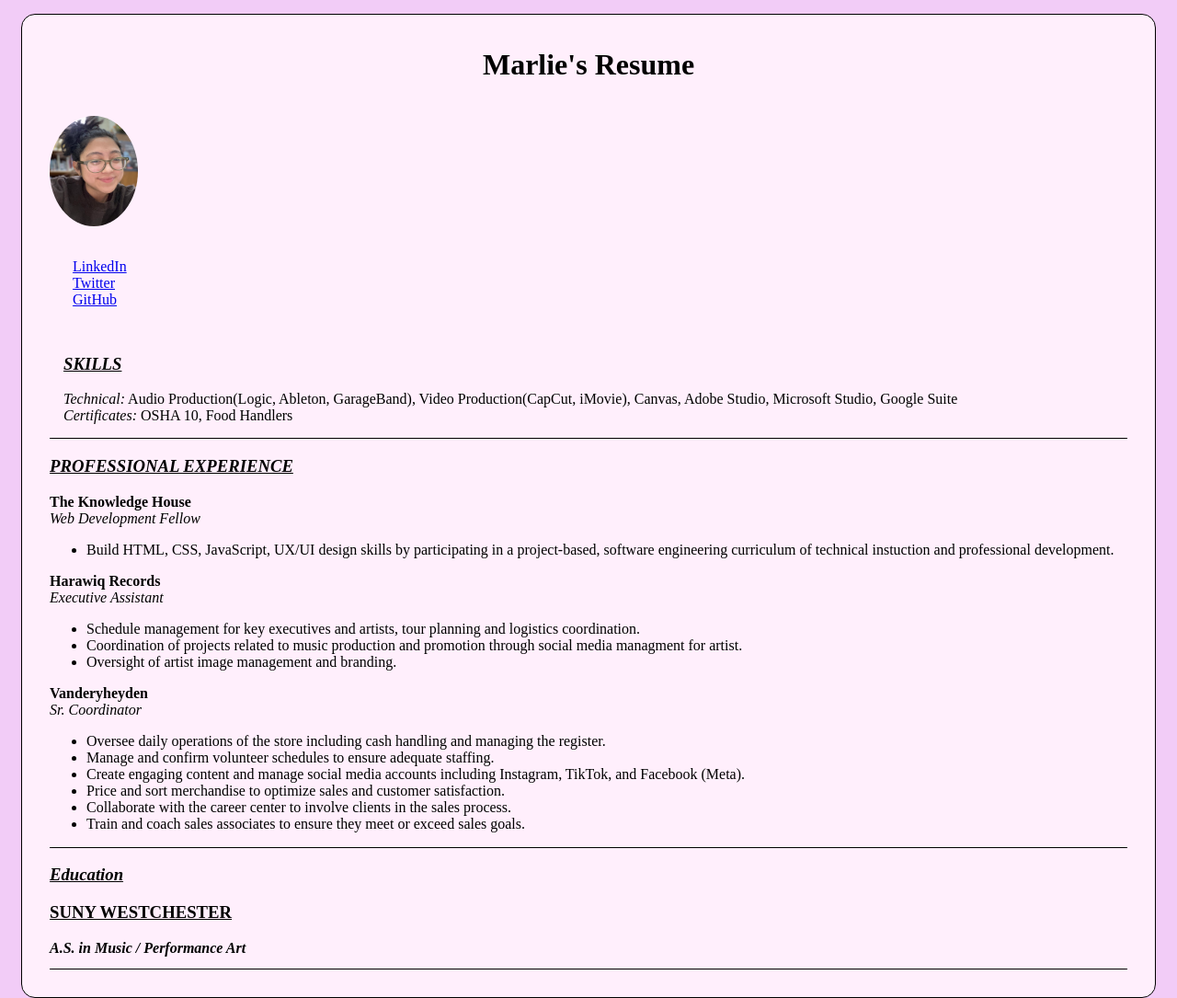
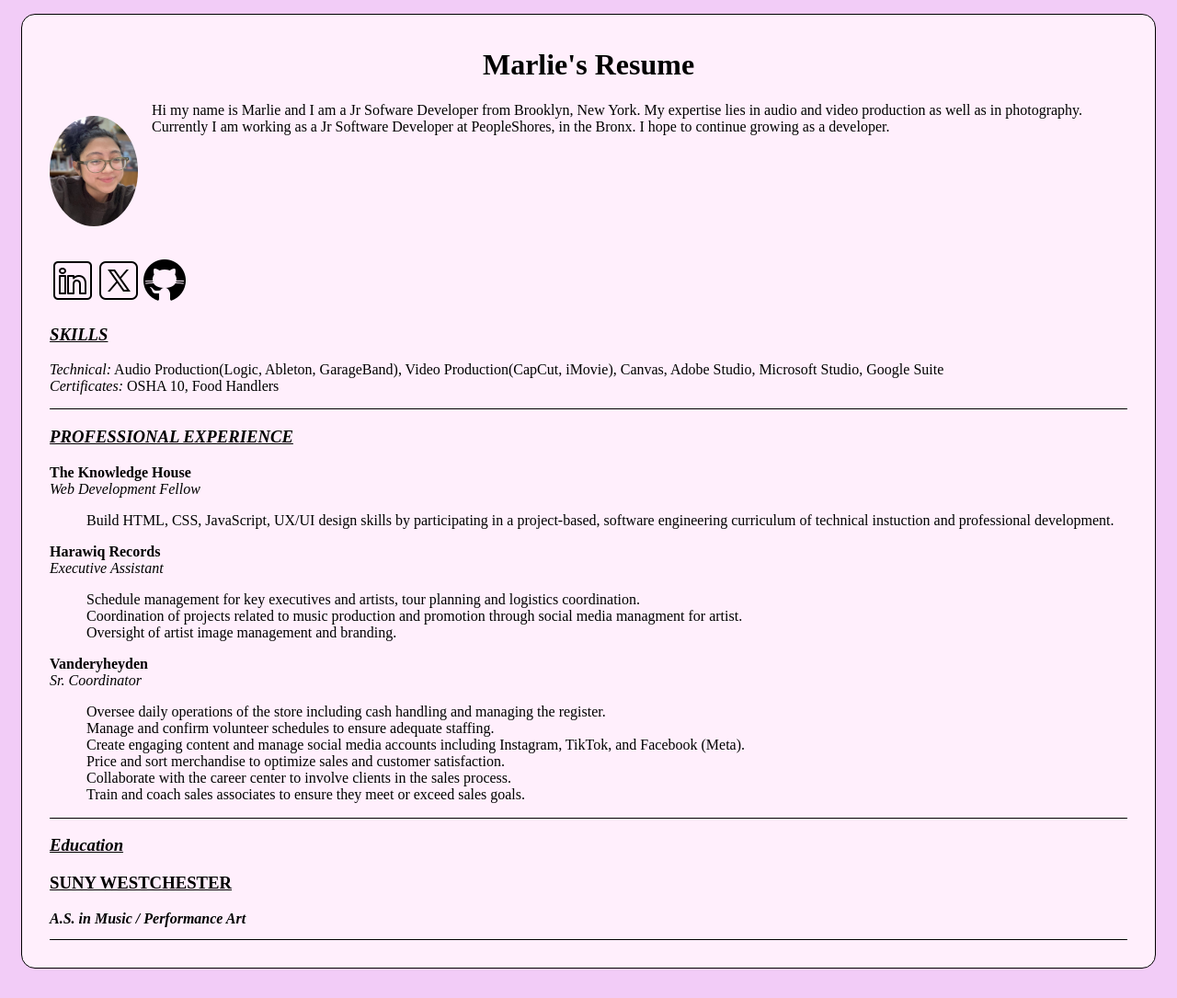
Before and after one commit to marliemarls/resumeHTMLCSS, a plain HTML site: page index.html in a window 1280 px wide. Shown: the whole page at 92% size. Drawn offline with Linux system fonts and the light colour scheme.

Commit message:
added a photo, plus icons to links, added small bio

```diff
--- a/index.html
+++ b/index.html
@@ -5,19 +5,44 @@
     <meta charset="UTF-8">
     <meta name="viewport" content="width=device-width, initial-scale=1.0">
     <link rel="stylesheet" href="style.css">
-    <title>Document</title>
+    <link rel="icon" href="./img/icons8-resume-50.png" type="image/x-icon">
+    <title>Marlie's Resume</title>
 </head>
 
 <body>
+
+
     <div class="resumeDiv">
         <h1>Marlie's Resume</h1>
+        <div class="imgAndBio">
 
         <div class="imageDiv">
-            <img src="./img/Image.jpg" alt="picture of Marlie Martinez" />
+            <img src="./img/Image.jpg" alt="picture of Marlie Martinez" class="marlieImg"/>
+        </div>
+        <div class="bioDiv">
+            Hi my name is Marlie and I am a Jr Sofware Developer from Brooklyn, New York. My expertise lies in audio and video production as well as in photography. Currently I am working as a Jr Software Developer at PeopleShores, in the Bronx. I hope to continue growing as a developer.
+        </div>
+
+        </div>
+
+        <div class="linksDiv">
             <ol class="links">
-                <li><a href="https://www.linkedin.com/in/marliemart">LinkedIn</a></li>
-                <li><a href="https://twitter.com/t4techmars">Twitter</a></li>
-                <li><a href="https://github.com/marliemarls">GitHub</a></li>
+                <li>
+
+                    <a href="https://www.linkedin.com/in/marliemart" target="_blank">
+                        <img src="./img/icons8-linkedin-50.png"/>
+                    </a>
+                </li>
+                <li>
+                    <a href="https://twitter.com/t4techmars" target="_blank">
+                        <img src="./img/icons8-x-50.png"/>
+                    </a>
+                </li>
+                <li>
+                    <a href="https://github.com/marliemarls" target="_blank">
+                        <img src="./img/icons8-github-50.png" />
+                    </a>
+                </li>
             </ol>
         </div>
         <!-- <br> -->
--- a/style.css
+++ b/style.css
@@ -2,14 +2,6 @@ body{
     background-color: rgb(242, 204, 247);
 }
 
-
-div, ol {
-    list-style: none;
-}
-
-a{
-
-}
 
 .resumeDiv{
     background-color: rgb(255, 239, 252);
@@ -20,17 +12,36 @@ a{
     border-style: solid;
 }
 
+
 h1{
     display: flex;
     justify-content: center;
 }
 
-img {
+.imgAndBio{
+    display: flex;
+}
+
+.marlieImg {
     width: 12vh;
     height: 15vh;
     margin: 15px;
     border-radius: 50%;
 }
+
+.linksDiv{
+    margin: 15px;
+}
+
+ol, li{
+    display: flex;
+}
+
+ol.links{
+    margin: 0%;
+    padding: 0%;
+}
+
 
 h3{
     text-decoration: underline;
@@ -38,11 +49,12 @@ h3{
 
 .skillsDiv{
     margin: 15px;
-    padding: 15px;
+    padding-bottom: 15px;
     border-bottom: 1px;
     border-bottom-style: solid;
     border-bottom-color: black;
 }
+
 
 .experienceDiv{
     border-bottom: 1px;
```
